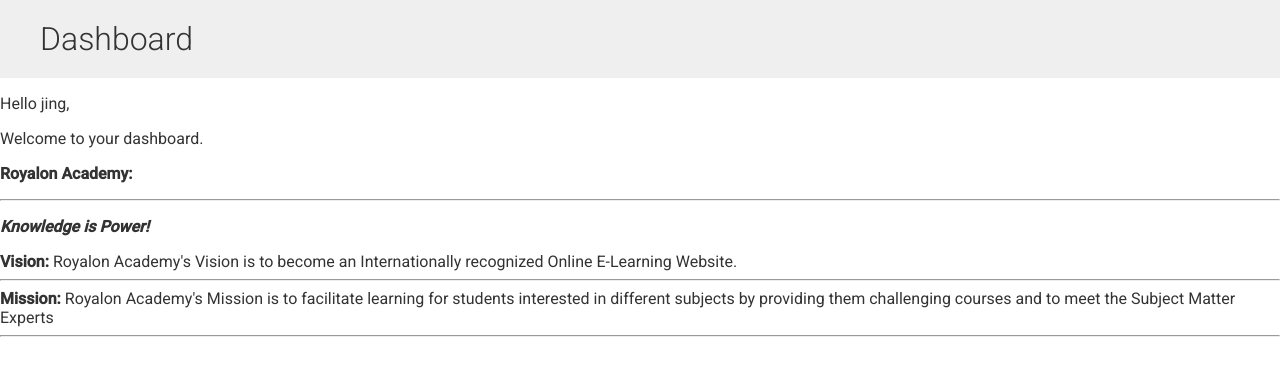
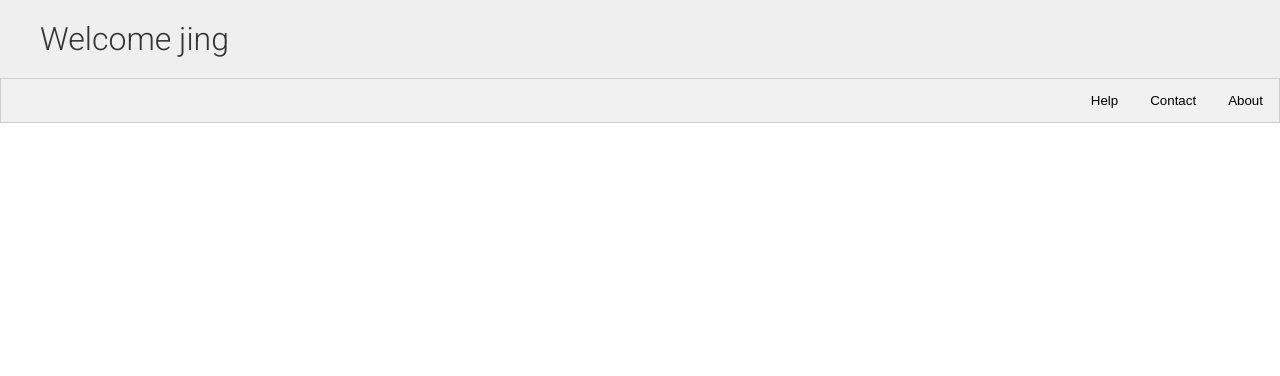
Before and after one commit to khd20/Group2E-learning, a Django app: page /course/ in a window 1280 px wide. Shown: the part 83-459 px from the top of the page. Run offline with Django 3.2, Linux system fonts and the light colour scheme; a user stored in the database is signed in; some libraries are stand-ins or nearby versions.

Commit message:
kim commit

```diff
--- a/educa/courses/static/css/base.css
+++ b/educa/courses/static/css/base.css
@@ -236,7 +236,7 @@
     width:auto;
     background:none;
     color:#3fad37;
-    margin:0 0 10px 10px;
+    margin:0 0 20px 10px;
     padding:0;
     text-transform:none;
 }
@@ -257,3 +257,51 @@
     color:#ccc;
     padding-left:20px;
 }
+div.tab {
+    overflow: hidden;
+    border: 1px solid #ccc;
+    background-color: #f1f1f1;
+}
+
+/* Style the buttons inside the tab */
+div.tab button {
+    background-color: inherit;
+    float: right;
+    border: none;
+    outline: none;
+    cursor: pointer;
+    padding: 14px 16px;
+    transition: 0.3s;
+}
+
+
+div.tab button:hover {
+    background-color: #23dddd;
+}
+
+
+div.tab button.active {
+    background-color: #ccc;
+}
+
+
+.tabcontent {
+    display: none;
+    padding: 6px 12px;
+    border: 1px solid #ccc0cb;
+    border-top: none;
+
+.tabcontent {
+    -webkit-animation: fadeEffect 5s;
+    animation: fadeEffect 5s;
+}
+
+@-webkit-keyframes fadeEffect {
+    from {opacity: 0;}
+    to {opacity: 1;}
+}
+
+@keyframes fadeEffect {
+    from {opacity: 0;}
+    to {opacity: 1;}
+}
--- a/educa/courses/templates/account/dashboard.html
+++ b/educa/courses/templates/account/dashboard.html
@@ -3,16 +3,9 @@
 {% block title %}Dashboard{% endblock %}
 
 {% block content %}
-	<h1>Dashboard</h1>
-	<p>Hello {{ request.user.username }},</p>
-	<p>Welcome to your dashboard.
-<p><b> Royalon Academy:</b><br /><hr />
-<p><b><i>Knowledge is Power!</i></b></p>
-	<b>Vision:</b> Royalon Academy's Vision is to become an Internationally recognized Online E-Learning Website.<br /><hr />
 
-<b>Mission:</b> Royalon Academy's Mission is to facilitate learning for students interested in different subjects by providing them challenging courses
-		and to meet the Subject Matter Experts</b><hr />
+	<h1>Welcome {{ request.user.username }} </h1>
 
 
-	</p>
+
 {% endblock %}
--- a/educa/courses/templates/base.html
+++ b/educa/courses/templates/base.html
@@ -6,6 +6,7 @@
     <title>{% block title %}The Royalon Academy{% endblock %}</title>
     <link href="{% static "css\base.css" %}" rel="stylesheet">
 </head>
+
 <body>
     <div id="header">
         <a href="/" class="logo">The Royalon Academy</a>
@@ -27,12 +28,38 @@
                     <a href="{% url "login" %}">Log-in</a>
                 {% endif %}
             </span>
+    </div>
+</body>
 
     </div>
     <div id="content">
         {% block content %}
         {% endblock %}
     </div>
+
+    <div class="tab">
+	<button class="tablinks" onclick="openTab(event, 'About')">About</button>
+  	<button class="tablinks" onclick="openTab(event, 'Contact')">Contact</button>
+	<button class="tablinks" onclick="openTab(event, 'Help')">Help</button>
+
+    </div>
+
+<div id="About" class="tabcontent">
+
+	<p><b> Royalon Academy:</b><br /><hr />
+	<p><b><i>Knowledge is Power!</i></b></p>
+	<b>Vision:</b> Royalon Academy's Vision is to become an Internationally recognized Online E-Learning Website.<br /><hr />
+
+	<b>Mission:</b> Royalon Academy's Mission is to facilitate learning for students interested in different subjects by providing them challenging courses
+		and to meet the Subject Matter Experts</b><hr />
+
+  <p></p>
+</div>
+
+<div id="Contact" class="tabcontent">
+  <h3></h3>
+  <p></p>
+</div>
 
     <script src="https://ajax.googleapis.com/ajax/libs/jquery/2.1.4/jquery.min.js"></script>
     <script src="https://ajax.googleapis.com/ajax/libs/jqueryui/1.11.4/jquery-ui.min.js"></script>
@@ -42,5 +69,21 @@
             {% endblock %}
         });
     </script>
-</body>
+
+<script>
+function openTab(evt, cityName) {
+    var i, tabcontent, tablinks;
+    tabcontent = document.getElementsByClassName("tabcontent");
+    for (i = 0; i < tabcontent.length; i++) {
+        tabcontent[i].style.display = "none";
+    }
+    tablinks = document.getElementsByClassName("tablinks");
+    for (i = 0; i < tablinks.length; i++) {
+        tablinks[i].className = tablinks[i].className.replace(" active", "");
+    }
+    document.getElementById(cityName).style.display = "block";
+    evt.currentTarget.className += " active";
+}
+</script>
+
 </html>
```
